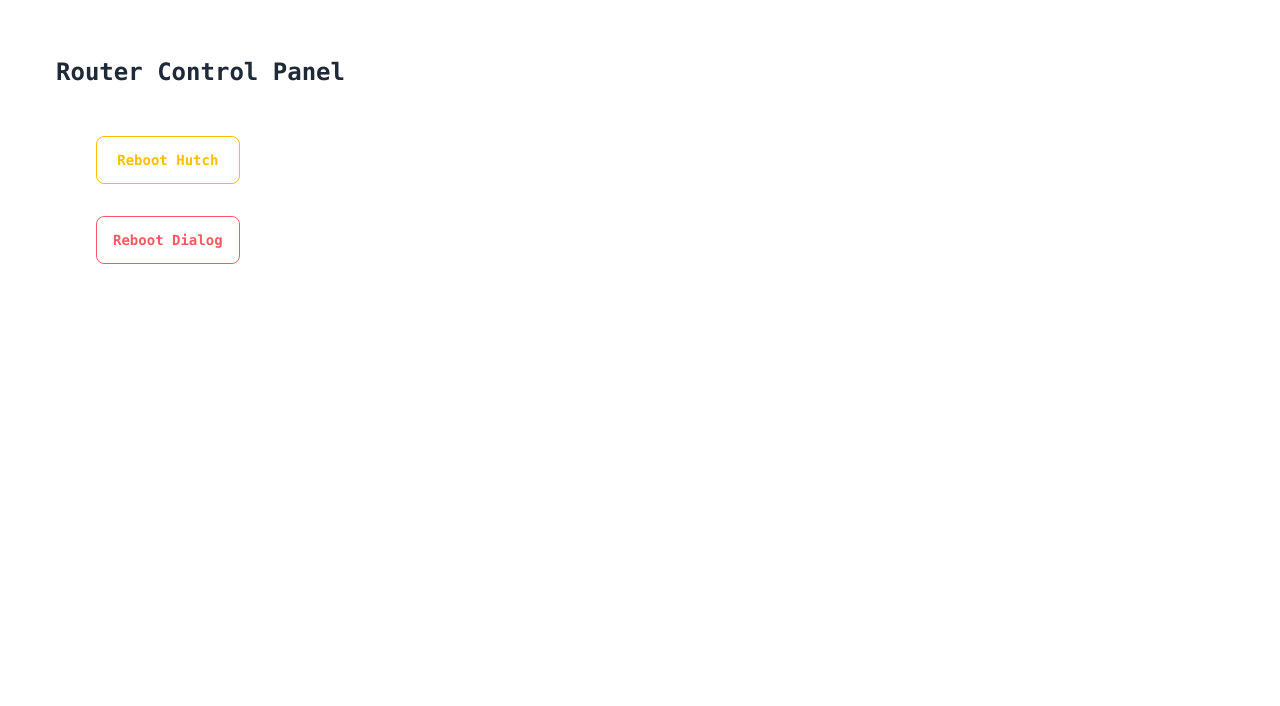
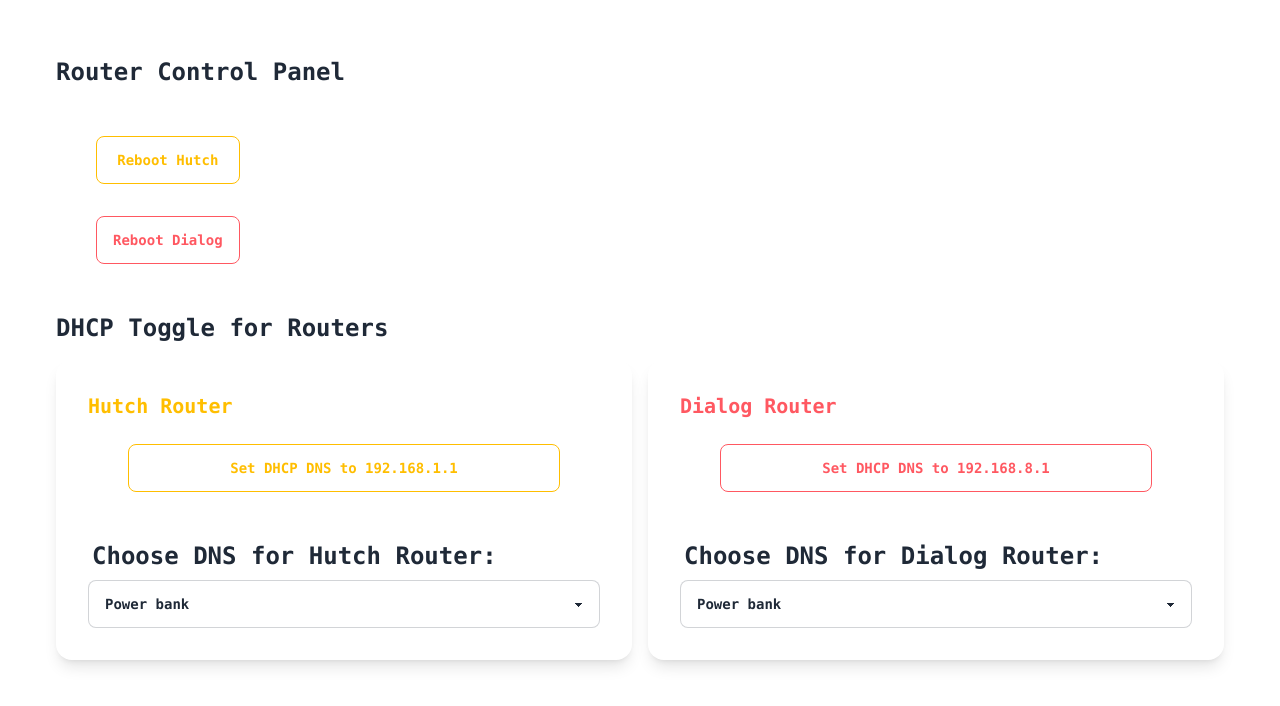
Before and after one commit to itscharukadeshan/router_utils, a React (Vite) app: page / in a window 1280 px wide. Shown: the top 706 px of the page. Built offline with nearby package versions, Linux system fonts and the light colour scheme.

Commit message:
feat✨: Add dhcp switching

```diff
--- a/src/App.jsx
+++ b/src/App.jsx
@@ -2,9 +2,50 @@
 
 import "./index.css";
 import axios from "axios";
+import { useState } from "react";
 
 function App() {
   const delay = (ms) => new Promise((resolve) => setTimeout(resolve, ms));
+
+  const [hutchDhcpDns, setHutchDhcpDns] = useState("192.168.1.1");
+  const [dialogDhcpDns, setDialogDhcpDns] = useState("192.168.8.1");
+
+  const handleDhcpToggle = async (routerIp, dhcpDns) => {
+    const data = `isTest=false&goformId=DHCP_SETTING&lanIp=${routerIp}&lanNetmask=255.255.255.0&lanDhcpType=SERVER&CSRFToken=78974&dhcpStart=${routerIp.slice(
+      0,
+      -1
+    )}100&dhcpEnd=${routerIp.slice(
+      0,
+      -1
+    )}200&dhcpDns=${dhcpDns}&dhcp2_Enabled=1&dhcp2_Dns=&dhcpLease=24&dhcp_reboot_flag=1`;
+    const url = `http://${routerIp}/goform/goform_set_cmd_process`;
+
+    try {
+      const response_01 = await axios.post(url, data, {
+        headers: {
+          "Content-Type": "application/x-www-form-urlencoded",
+        },
+      });
+      console.log(response_01.data);
+
+      await delay(10);
+
+      const response_02 = await axios.post(url, data, {
+        headers: {
+          "Content-Type": "application/x-www-form-urlencoded",
+        },
+      });
+      console.log(response_02.data);
+
+      alert(`DHCP settings updated for router ${routerIp}`);
+    } catch (error) {
+      console.error(
+        `Error updating DHCP settings for router ${routerIp}:`,
+        error
+      );
+      alert(`Error updating DHCP settings for router ${routerIp}`);
+    }
+  };
 
   const handleRebootRouter1 = async () => {
     const data = `isTest=false&goformId=REBOOT_DEVICE`;
@@ -77,6 +118,52 @@ function App() {
           Reboot Dialog
         </button>
       </div>
+
+      <div className='container mx-fit my-8'>
+        <h1 className='text-2xl font-bold mb-4'>DHCP Toggle for Routers</h1>
+        <div className='grid grid-cols-1 md:grid-cols-2 gap-4'>
+          <div className='card shadow-lg'>
+            <div className='card-body'>
+              <h2 className='card-title text-warning'>Hutch Router</h2>
+              <button
+                className='btn btn-outline btn-warning my-4 mx-10'
+                onClick={() => handleDhcpToggle("192.168.1.1", hutchDhcpDns)}>
+                Set DHCP DNS to {hutchDhcpDns}
+              </button>
+              <div className='mt-4'>
+                <label className='label'>Choose DNS for Hutch Router:</label>
+                <select
+                  className='select select-bordered w-full'
+                  value={hutchDhcpDns}
+                  onChange={(e) => setHutchDhcpDns(e.target.value)}>
+                  <option value='192.168.1.1'>Power bank</option>
+                  <option value='192.168.1.175'>Current</option>
+                </select>
+              </div>
+            </div>
+          </div>
+          <div className='card shadow-lg'>
+            <div className='card-body'>
+              <h2 className='card-title text-error'>Dialog Router</h2>
+              <button
+                className='btn btn-outline btn-error my-4 mx-10'
+                onClick={() => handleDhcpToggle("192.168.8.1", dialogDhcpDns)}>
+                Set DHCP DNS to {dialogDhcpDns}
+              </button>
+              <div className='mt-4'>
+                <label className='label'>Choose DNS for Dialog Router:</label>
+                <select
+                  className='select select-bordered w-full'
+                  value={dialogDhcpDns}
+                  onChange={(e) => setDialogDhcpDns(e.target.value)}>
+                  <option value='192.168.8.1'>Power bank</option>
+                  <option value='192.168.8.198'>Current</option>
+                </select>
+              </div>
+            </div>
+          </div>
+        </div>
+      </div>
     </div>
   );
 }
```
